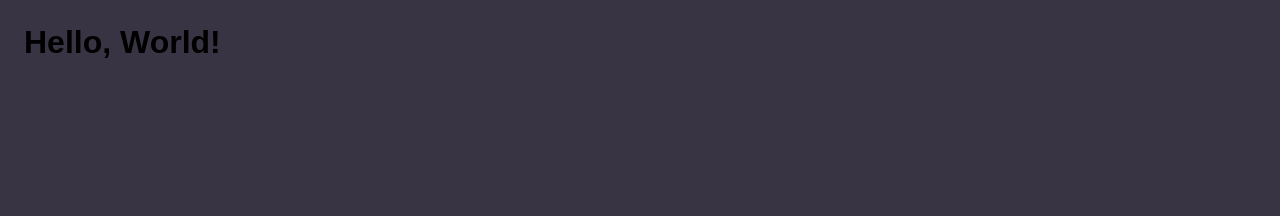
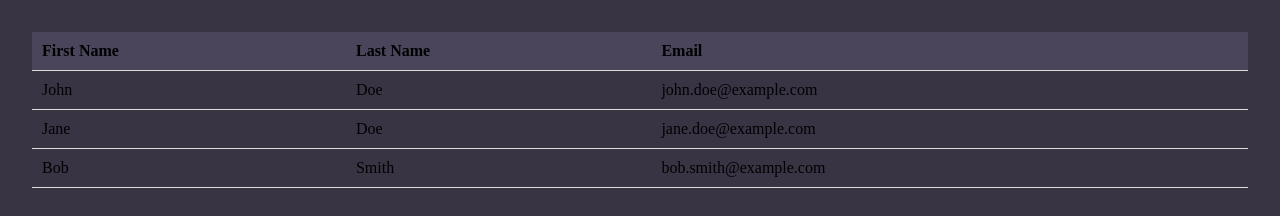
Before and after one commit to CrytoxsDiscord/Auto-Show-My-Homework, an Electron app: page Frontend/HTML/index.html in a window 1280 px wide. Drawn offline with Linux system fonts and the light colour scheme.

Commit message:
Temp HTML Table

```diff
--- a/Backend/Main/main.ts
+++ b/Backend/Main/main.ts
@@ -5,12 +5,12 @@ function createWindow()
     const win = new BrowserWindow
     (
         {
-            width: 768,
-            height: 560
+            width: 1900,
+            height: 1500,
         }
     );
 
-    win.setMenu(null);
+    //win.setMenu(null);
     win.loadFile(`${__dirname}../../../Frontend/HTML/index.html`)
 }
 
--- a/Frontend/CSS/index.css
+++ b/Frontend/CSS/index.css
@@ -1,11 +1,27 @@
-*{
-    margin: 0;
-    padding: 0;
-    box-sizing: border-box;
-    font-family: sans-serif;
-}
+/*Elements*/
 
 body{
     background-color: #383444;
     padding: 1.5rem;
 }
+
+table {
+    border-collapse: collapse;
+    width: 100%;
+}
+
+th, td {
+    padding: 10px;
+    text-align: left;
+    border-bottom: 1px solid #ddd;
+}
+
+th {
+    background-color: #4a455a;
+}
+
+tr:hover {
+    background-color: #2e2b38;
+}
+
+/*Classes*/
--- a/Frontend/HTML/index.html
+++ b/Frontend/HTML/index.html
@@ -8,6 +8,31 @@
     <link rel="stylesheet" href="../CSS/index.css">
 </head>
 <body>
-    <h1>Hello, World!</h1>
+    <table>
+		<thead>
+			<tr>
+				<th>First Name</th>
+				<th>Last Name</th>
+				<th>Email</th>
+			</tr>
+		</thead>
+		<tbody>
+			<tr>
+				<td>John</td>
+				<td>Doe</td>
+				<td>john.doe@example.com</td>
+			</tr>
+			<tr>
+				<td>Jane</td>
+				<td>Doe</td>
+				<td>jane.doe@example.com</td>
+			</tr>
+			<tr>
+				<td>Bob</td>
+				<td>Smith</td>
+				<td>bob.smith@example.com</td>
+			</tr>
+		</tbody>
+	</table>
 </body>
 </html>
```
